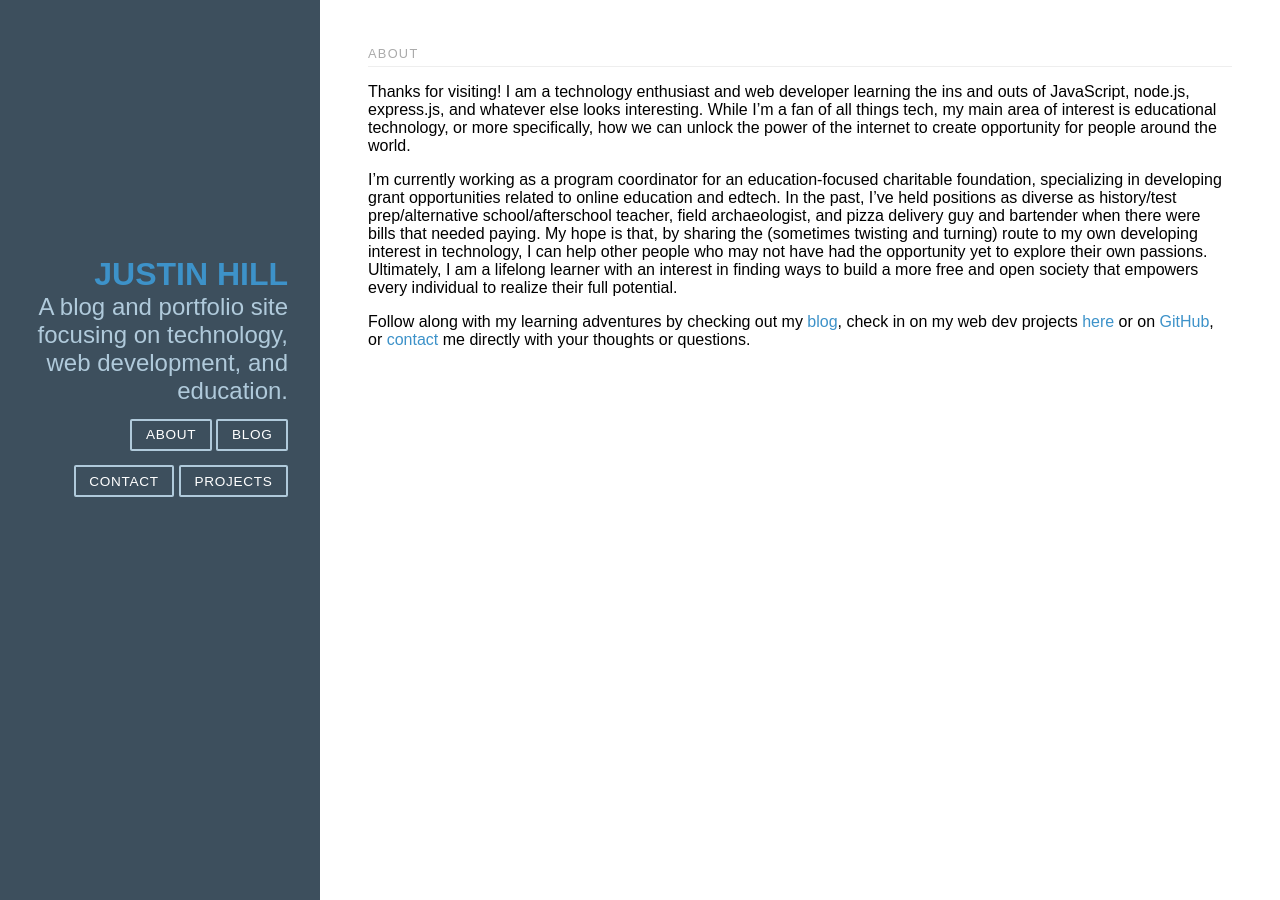
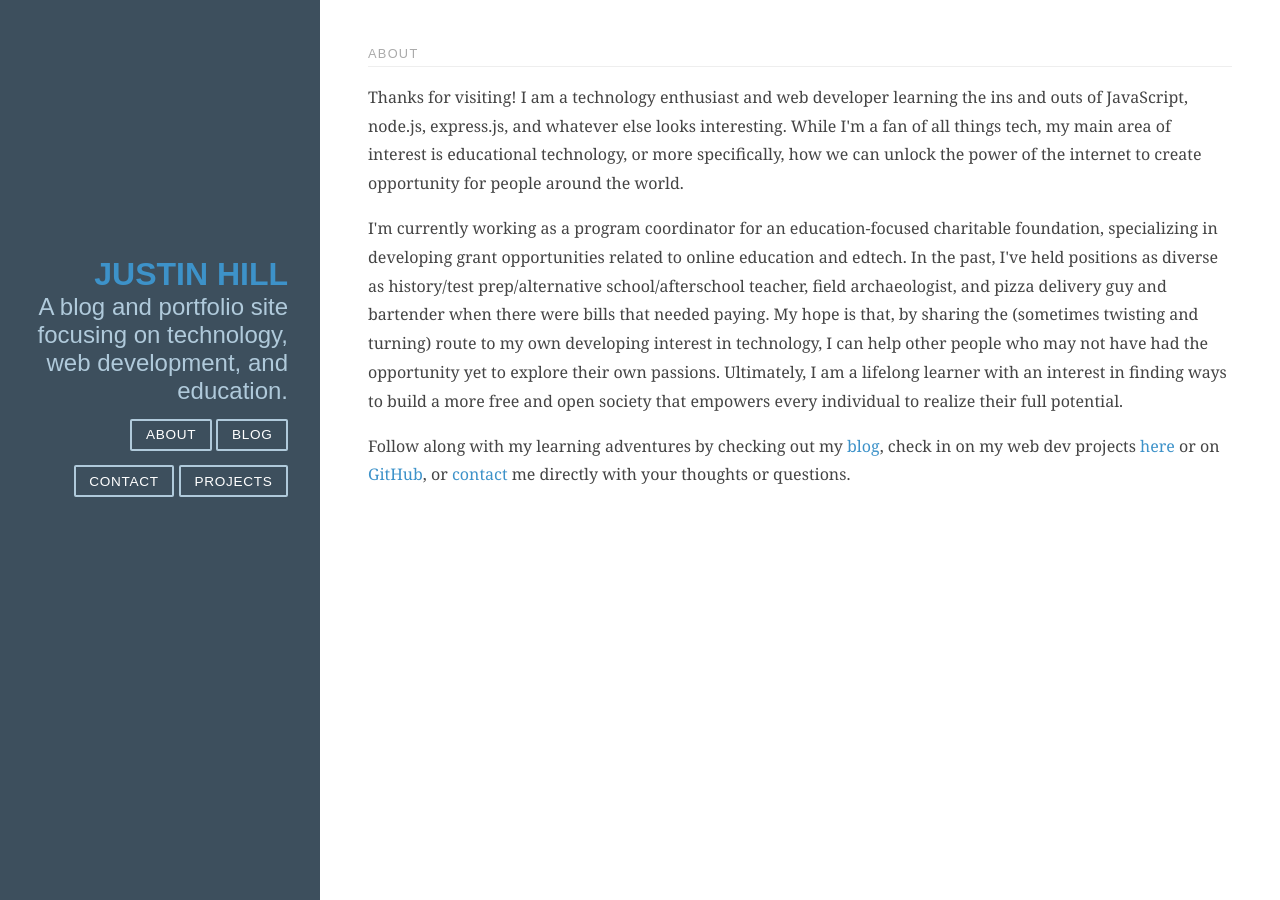
Before and after one commit to JMHill/JMHill.github.io, a Jekyll site: the page built from about.html, in a window 1280 px wide. Built offline with Jekyll 4.4.1, drawn with Linux system fonts in a browser that asks for light colours; some of the changed lines change nothing that is shown.

Commit message:
Update about page layout

```diff
--- a/_layouts/page.html
+++ b/_layouts/page.html
@@ -1,12 +1,9 @@
 ---
 layout: default
 ---
-<div class="post">
 
-  <h1 class="content-subhead">{{ page.title }}</h1>
+<h1 class="content-subhead">{{ page.title }}</h1>
 
-  <article class="page-content">
-    {{ content }}
-  </article>
-
+<div>
+  {{ content }}
 </div>
--- /dev/null
+++ b/about.html
@@ -0,0 +1,12 @@
+---
+layout: page
+title: About
+permalink: /about/
+---
+<div class="post-description">
+  <p>Thanks for visiting! I am a technology enthusiast and web developer learning the ins and outs of JavaScript, node.js, express.js, and whatever else looks interesting. While I'm a fan of all things tech, my main area of interest is educational technology, or more specifically, how we can unlock the power of the internet to create opportunity for people around the world.</p>
+
+  <p>I'm currently working as a program coordinator for an education-focused charitable foundation, specializing in developing grant opportunities related to online education and edtech. In the past, I've held positions as diverse as history/test prep/alternative school/afterschool teacher, field archaeologist, and pizza delivery guy and bartender when there were bills that needed paying. My hope is that, by sharing the (sometimes twisting and turning) route to my own developing interest in technology, I can help other people who may not have had the opportunity yet to explore their own passions. Ultimately, I am a lifelong learner with an interest in finding ways to build a more free and open society that empowers every individual to realize their full potential.</p>
+
+  <p>Follow along with my learning adventures by checking out my <a href="/blog">blog</a>, check in on my web dev projects <a href="/projects/">here</a> or on <a href="https://github.com/jmhill">GitHub</a>, or <a href="/contact/">contact</a> me directly with your thoughts or questions.</p>
+</div>
--- a/about.md
+++ /dev/null
@@ -1,11 +0,0 @@
----
-layout: page
-title: About
-permalink: /about/
----
-
-Thanks for visiting! I am a technology enthusiast and web developer learning the ins and outs of JavaScript, node.js, express.js, and whatever else looks interesting. While I'm a fan of all things tech, my main area of interest is educational technology, or more specifically, how we can unlock the power of the internet to create opportunity for people around the world.
-
-I'm currently working as a program coordinator for an education-focused charitable foundation, specializing in developing grant opportunities related to online education and edtech. In the past, I've held positions as diverse as history/test prep/alternative school/afterschool teacher, field archaeologist, and pizza delivery guy and bartender when there were bills that needed paying. My hope is that, by sharing the (sometimes twisting and turning) route to my own developing interest in technology, I can help other people who may not have had the opportunity yet to explore their own passions. Ultimately, I am a lifelong learner with an interest in finding ways to build a more free and open society that empowers every individual to realize their full potential.
-
-Follow along with my learning adventures by checking out my [blog](/blog/), check in on my web dev projects [here](/projects/) or on [GitHub](https://github.com/jmhill), or [contact](/contact/) me directly with your thoughts or questions.
```
